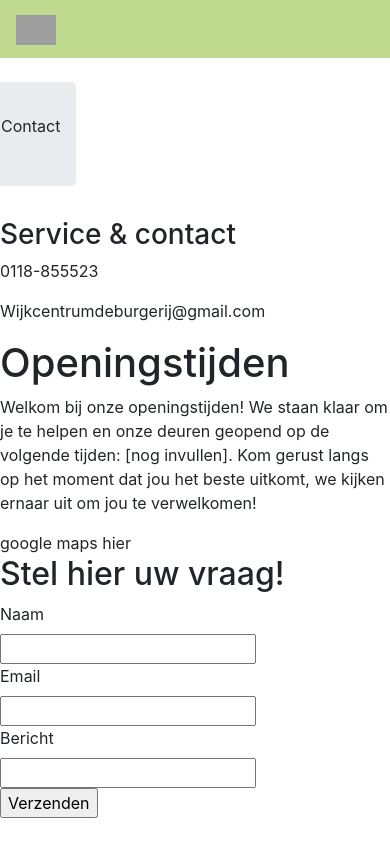
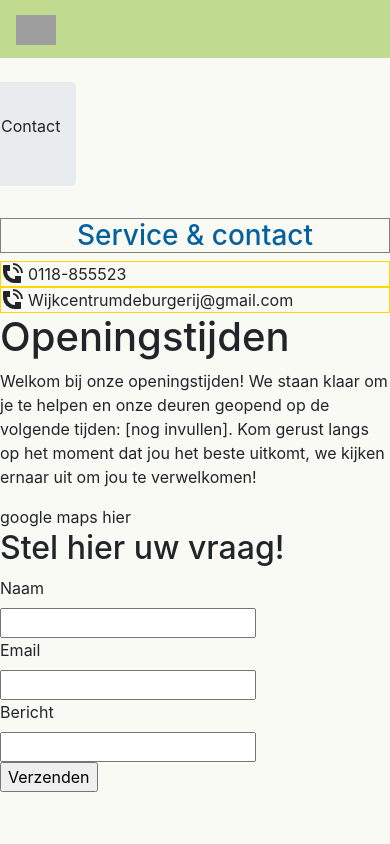
Before and after one commit to Jaffer2000/website-deburgerij, a PHP site: a page that uses index.php in a window 390 px wide. Run offline with PHP 8.4, Linux system fonts and the light colour scheme; data comes from the database, SQL or seed files in the repository; both versions use the stored data as it was after the commit; some libraries are stand-ins or nearby versions; grey boxes are pictures that could not be loaded.

Commit message:
tussendoorse update

```diff
--- /dev/null
+++ b/css/css.css
@@ -0,0 +1,113 @@
+body {
+    background-color: #FAFAF5 !important;
+}
+
+
+/* nav */
+.nav-list li {
+    padding-top: 5px;
+    padding-bottom: 5px;
+}
+
+.nav-list li a:hover:before {
+    margin-left: 0;
+    opacity: 1;
+    visibility: visible;
+}
+
+ul, ol {
+    list-style: none;
+    padding: 0;
+    margin: 0;
+}
+
+.social-inner {
+    display: flex;
+    flex-direction: column;
+    align-items: center;
+    width: 100%;
+    padding: 23px;
+    font: 900 13px/1 "Lato", -apple-system, BlinkMacSystemFont, "Segoe UI", Roboto, "Helvetica Neue", Arial, sans-serif;
+    text-transform: uppercase;
+    color: rgba(255, 255, 255, 0.8);
+}
+.social-container .col {
+    border: 1px solid rgba(255, 255, 255, 0.1);
+}
+.nav-list li a:before {
+    content: "\f14f";
+    font: 400 21px/1 "Material Design Icons";
+    color: #5A9A96;
+    display: inline-block;
+    vertical-align: baseline;
+    margin-left: -28px;
+    margin-right: 7px;
+    opacity: 0;
+    visibility: hidden;
+    transition: .22s ease;
+}
+
+
+
+/* contact */
+.contacth3{
+    text-align: center;
+    color: #03629D;
+    border: 1px solid gray;
+}
+
+/* Phone icon */
+.gg-phone {
+    box-sizing: border-box;
+    position: relative;
+    display: block;
+    width: 22px;
+    height: 22px;
+    transform: scale(var(--ggs,1));
+
+ }
+ .gg-phone::after,
+ .gg-phone::before {
+    content: "";
+    display: block;
+    box-sizing: border-box;
+    position: absolute;
+ }
+ .gg-phone::after {
+    width: 18px;
+    height: 18px;
+    border-top-left-radius: 1px;
+    border-bottom-right-radius: 1px;
+    border-bottom-left-radius: 12px;
+    border-left: 4px solid;
+    border-bottom: 4px solid;
+    left: 2px;
+    bottom: 2px;
+    background:
+       linear-gradient(
+          to left,
+          currentColor 10px,
+          transparent 0
+       ) no-repeat right 11px/6px 4px,
+       linear-gradient(
+          to left,
+          currentColor 10px,
+          transparent 0
+       ) no-repeat -1px 0/4px 6px
+ }
+ .gg-phone::before {
+    width: 20px;
+    height: 20px;
+    border: 6px double;
+    border-top-color: transparent;
+    border-bottom-color: transparent;
+    border-left-color: transparent;
+    border-radius: 50%;
+    transform: rotate(-45deg);
+    bottom: 2px;
+    left: 2px
+ }
+
+ .telnummer{
+    display: inline-block;
+ }
--- a/index.php
+++ b/index.php
@@ -22,6 +22,9 @@ if (isset($_GET["pagina"])) {
     <!--Own css-->
     <link href="css/css.css" rel="stylesheet">
 
+    <!-- Icons -->
+    <link href='https://unpkg.com/css.gg@2.0.0/icons/css/phone.css' rel='stylesheet'>
+
 </head>
 
 <body>
--- a/inhoud/contact.php
+++ b/inhoud/contact.php
@@ -8,24 +8,36 @@
 
 
 <div class="row">
-    <div class="col-sm-4"></div>
-
-    <div class="col-sm-4">
+    <div class="col-sm-12" style="text-align: center;">
         <h3 class="contacth3">Service & contact</h3>
     </div>
-    <div class="col-sm-4"></div>
-
 </div>
 
 <div class="row">
 
     <div class="col-sm-3"></div>
 
-    <div class="col-sm-6">
-       <div> <p class="telnummer">0118-855523</p>  <p class="email">Wijkcentrumdeburgerij@gmail.com</p> </div>
-    </div>
+    <div class="col-sm-3">
+
+    <div style="border: 1px solid gold; display: flex; align-items: center;">
+    <span class="gg-phone" style="margin-right: 5px;"></span>
+    <p style="margin: 0;">0118-855523</p>
+</div>
+
+
+</div>
+
+
+<div class="col-sm-3">
+
+<div style="border: 1px solid gold; display: flex; align-items: center;">
+<span class="gg-phone" style="margin-right: 5px;"></span>
+<p style="margin: 0;">Wijkcentrumdeburgerij@gmail.com</p>
+</div>
 
     <div class="col-sm-3"></div>
+</div>
+
 </div>
 
 <div class="row">
```
Also changed, not shown: ccss/css.css (deleted, +0 -56 lines), deburgerij.sql (+27 -20 lines).
